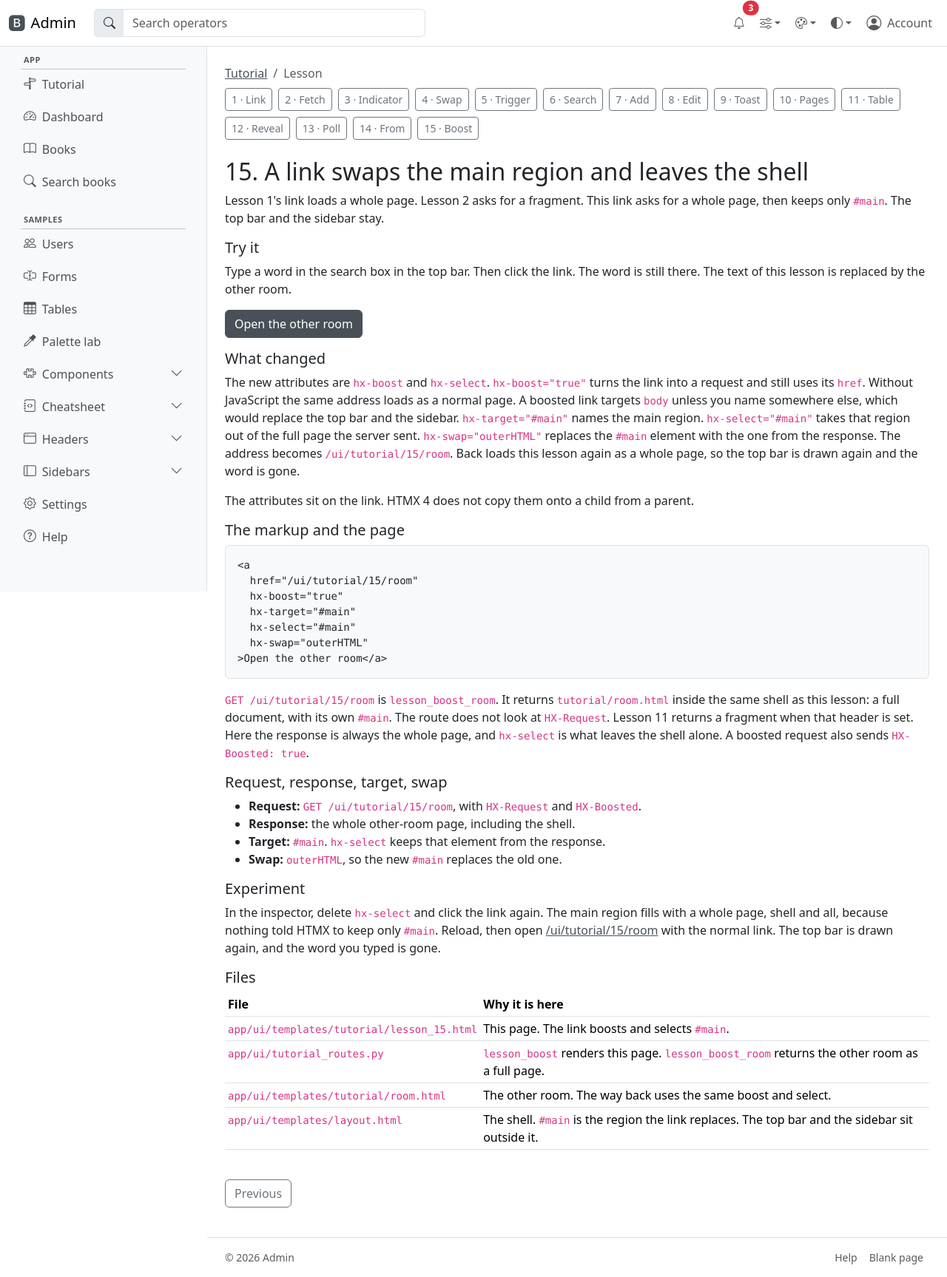
After one commit to tgogos/htmx-bootstrap-tutorial, a FastAPI app: template app/ui/templates/tutorial/lesson_15.html in a window 1280 px wide. The commit adds this page. Shown: the whole page at 74% size. Run offline with FastAPI, Linux system fonts and the light colour scheme; the template is opened without the code that fills it, so the values that code supplies are empty; parts of the project's set-up code (start-up, migrations or seed data) failed here and were passed over; some libraries are stand-ins or nearby versions.

Commit message:
Add lesson 15 so a link can replace the main region without redrawing the shell.
Co-authored-by: Cursor <cursoragent@cursor.com>

```diff
--- a/app/ui/templates/partials/tutorial_nav.html
+++ b/app/ui/templates/partials/tutorial_nav.html
@@ -22,5 +22,6 @@
     <a class="btn btn-sm {% if lesson == 12 %}btn-primary{% else %}btn-outline-secondary{% endif %}" href="/ui/tutorial/12">12 · Reveal</a>
     <a class="btn btn-sm {% if lesson == 13 %}btn-primary{% else %}btn-outline-secondary{% endif %}" href="/ui/tutorial/13">13 · Poll</a>
     <a class="btn btn-sm {% if lesson == 14 %}btn-primary{% else %}btn-outline-secondary{% endif %}" href="/ui/tutorial/14">14 · From</a>
+    <a class="btn btn-sm {% if lesson == 15 %}btn-primary{% else %}btn-outline-secondary{% endif %}" href="/ui/tutorial/15">15 · Boost</a>
   </div>
 </nav>
--- a/app/ui/templates/tutorial/index.html
+++ b/app/ui/templates/tutorial/index.html
@@ -62,5 +62,6 @@
   <li><a href="/ui/tutorial/12">Load when it reaches the screen</a> — <code>hx-trigger="revealed"</code> fetches a few titles the first time the box is visible.</li>
   <li><a href="/ui/tutorial/13">Ask again on a timer</a> — <code>hx-trigger="every 2s"</code> fetches the server clock, then fetches it again.</li>
   <li><a href="/ui/tutorial/14">A form hears a search box and a menu</a> — <code>from:</code> on <code>hx-trigger</code>, so one form sends the search text and the category together.</li>
+  <li><a href="/ui/tutorial/15">A link swaps the main region and leaves the shell</a> — <code>hx-boost</code> and <code>hx-select="#main"</code> keep the top bar and the sidebar.</li>
 </ol>
 {% endblock %}
--- a/app/ui/templates/tutorial/lesson_14.html
+++ b/app/ui/templates/tutorial/lesson_14.html
@@ -94,7 +94,8 @@ q: str | None = Query(None),</code></pre>
   </table>
 </div>
 
-<p class="mt-4">
+<p class="mt-4 d-flex gap-2">
   <a class="btn btn-outline-secondary" href="/ui/tutorial/13">Previous</a>
+  <a class="btn btn-outline-secondary" href="/ui/tutorial/15">Next: a link swaps the main region</a>
 </p>
 {% endblock %}
--- /dev/null
+++ b/app/ui/templates/tutorial/lesson_15.html
@@ -0,0 +1,80 @@
+{% extends "layout.html" %}
+{% block title %}Lesson 15 · Boost · Tutorial{% endblock %}
+{% block description %}A link swaps the main region and leaves the shell{% endblock %}
+{% block content %}
+{% include "partials/tutorial_nav.html" %}
+<h1 class="h2">15. A link swaps the main region and leaves the shell</h1>
+<p>Lesson 1's link loads a whole page. Lesson 2 asks for a fragment. This link asks for a whole page, then keeps only <code>#main</code>. The top bar and the sidebar stay.</p>
+
+<h2 class="h5">Try it</h2>
+<p>Type a word in the search box in the top bar. Then click the link. The word is still there. The text of this lesson is replaced by the other room.</p>
+<p>
+  <a
+    class="btn btn-primary"
+    href="/ui/tutorial/15/room"
+    hx-boost="true"
+    hx-target="#main"
+    hx-select="#main"
+    hx-swap="outerHTML"
+  >Open the other room</a>
+</p>
+
+<h2 class="h5">What changed</h2>
+<p>The new attributes are <code>hx-boost</code> and <code>hx-select</code>. <code>hx-boost="true"</code> turns the link into a request and still uses its <code>href</code>. Without JavaScript the same address loads as a normal page. A boosted link targets <code>body</code> unless you name somewhere else, which would replace the top bar and the sidebar. <code>hx-target="#main"</code> names the main region. <code>hx-select="#main"</code> takes that region out of the full page the server sent. <code>hx-swap="outerHTML"</code> replaces the <code>#main</code> element with the one from the response. The address becomes <code>/ui/tutorial/15/room</code>. Back loads this lesson again as a whole page, so the top bar is drawn again and the word is gone.</p>
+<p>The attributes sit on the link. HTMX 4 does not copy them onto a child from a parent.</p>
+
+<h2 class="h5">The markup and the page</h2>
+<pre class="bg-body-tertiary border rounded p-3 small mb-3"><code>&lt;a
+  href="/ui/tutorial/15/room"
+  hx-boost="true"
+  hx-target="#main"
+  hx-select="#main"
+  hx-swap="outerHTML"
+&gt;Open the other room&lt;/a&gt;</code></pre>
+<p><code>GET /ui/tutorial/15/room</code> is <code>lesson_boost_room</code>. It returns <code>tutorial/room.html</code> inside the same shell as this lesson: a full document, with its own <code>#main</code>. The route does not look at <code>HX-Request</code>. Lesson 11 returns a fragment when that header is set. Here the response is always the whole page, and <code>hx-select</code> is what leaves the shell alone. A boosted request also sends <code>HX-Boosted: true</code>.</p>
+
+<h2 class="h5">Request, response, target, swap</h2>
+<ul>
+  <li><strong>Request:</strong> <code>GET /ui/tutorial/15/room</code>, with <code>HX-Request</code> and <code>HX-Boosted</code>.</li>
+  <li><strong>Response:</strong> the whole other-room page, including the shell.</li>
+  <li><strong>Target:</strong> <code>#main</code>. <code>hx-select</code> keeps that element from the response.</li>
+  <li><strong>Swap:</strong> <code>outerHTML</code>, so the new <code>#main</code> replaces the old one.</li>
+</ul>
+
+<h2 class="h5">Experiment</h2>
+<p>In the inspector, delete <code>hx-select</code> and click the link again. The main region fills with a whole page, shell and all, because nothing told HTMX to keep only <code>#main</code>. Reload, then open <a href="/ui/tutorial/15/room">/ui/tutorial/15/room</a> with the normal link. The top bar is drawn again, and the word you typed is gone.</p>
+
+<h2 class="h5">Files</h2>
+<div class="table-responsive">
+  <table class="table table-sm">
+    <thead>
+      <tr>
+        <th scope="col">File</th>
+        <th scope="col">Why it is here</th>
+      </tr>
+    </thead>
+    <tbody>
+      <tr>
+        <td><code>app/ui/templates/tutorial/lesson_15.html</code></td>
+        <td>This page. The link boosts and selects <code>#main</code>.</td>
+      </tr>
+      <tr>
+        <td><code>app/ui/tutorial_routes.py</code></td>
+        <td><code>lesson_boost</code> renders this page. <code>lesson_boost_room</code> returns the other room as a full page.</td>
+      </tr>
+      <tr>
+        <td><code>app/ui/templates/tutorial/room.html</code></td>
+        <td>The other room. The way back uses the same boost and select.</td>
+      </tr>
+      <tr>
+        <td><code>app/ui/templates/layout.html</code></td>
+        <td>The shell. <code>#main</code> is the region the link replaces. The top bar and the sidebar sit outside it.</td>
+      </tr>
+    </tbody>
+  </table>
+</div>
+
+<p class="mt-4">
+  <a class="btn btn-outline-secondary" href="/ui/tutorial/14">Previous</a>
+</p>
+{% endblock %}
```
Also changed, not shown: AGENTS.md (+1 -1 lines), app/ui/templates/tutorial/room.html (added, +19 -0 lines), app/ui/tutorial_routes.py (+25 -0 lines), docs/ENGINEERING.md (+1 -1 lines), tests/test_tutorial.py (+23 -1 lines), README.md.
